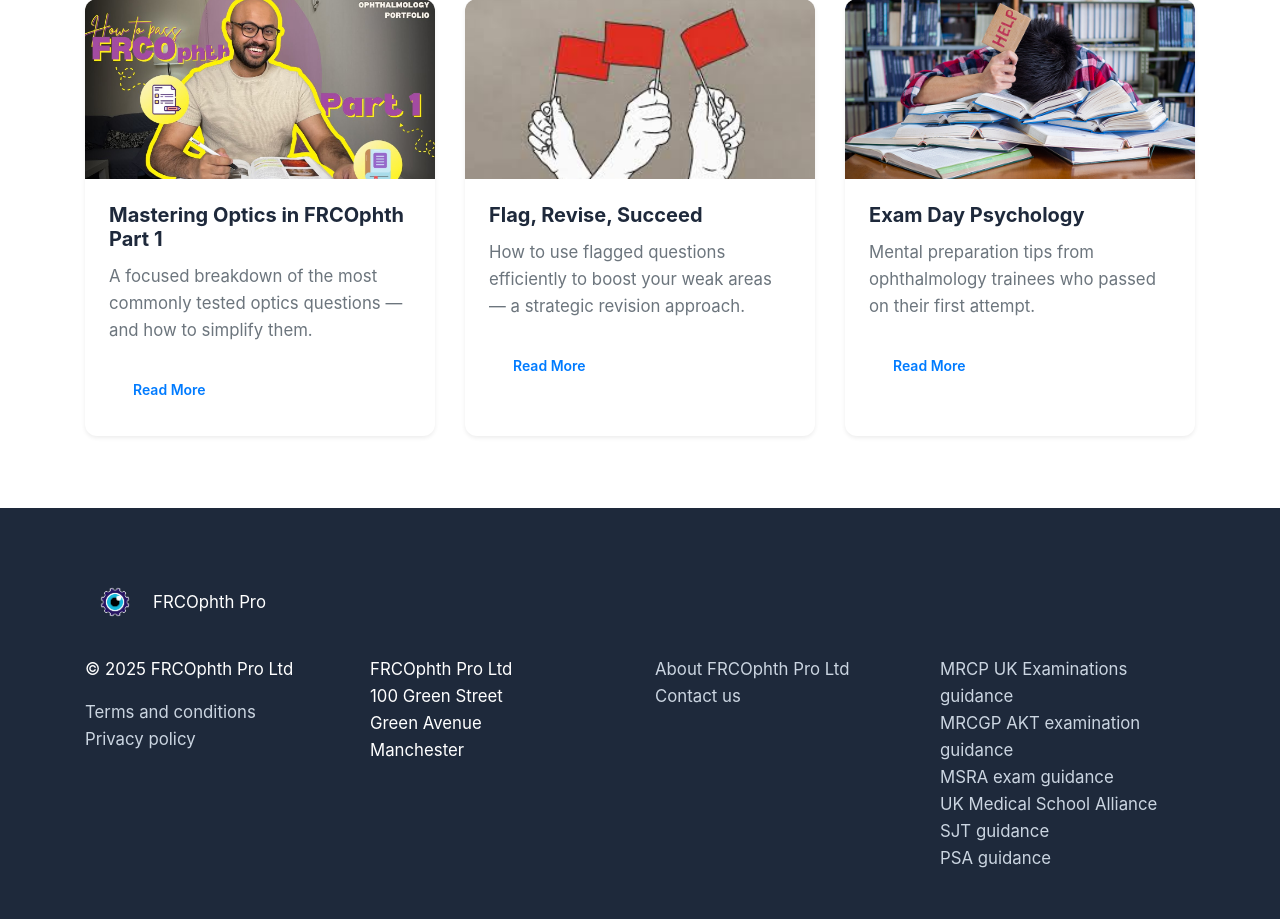
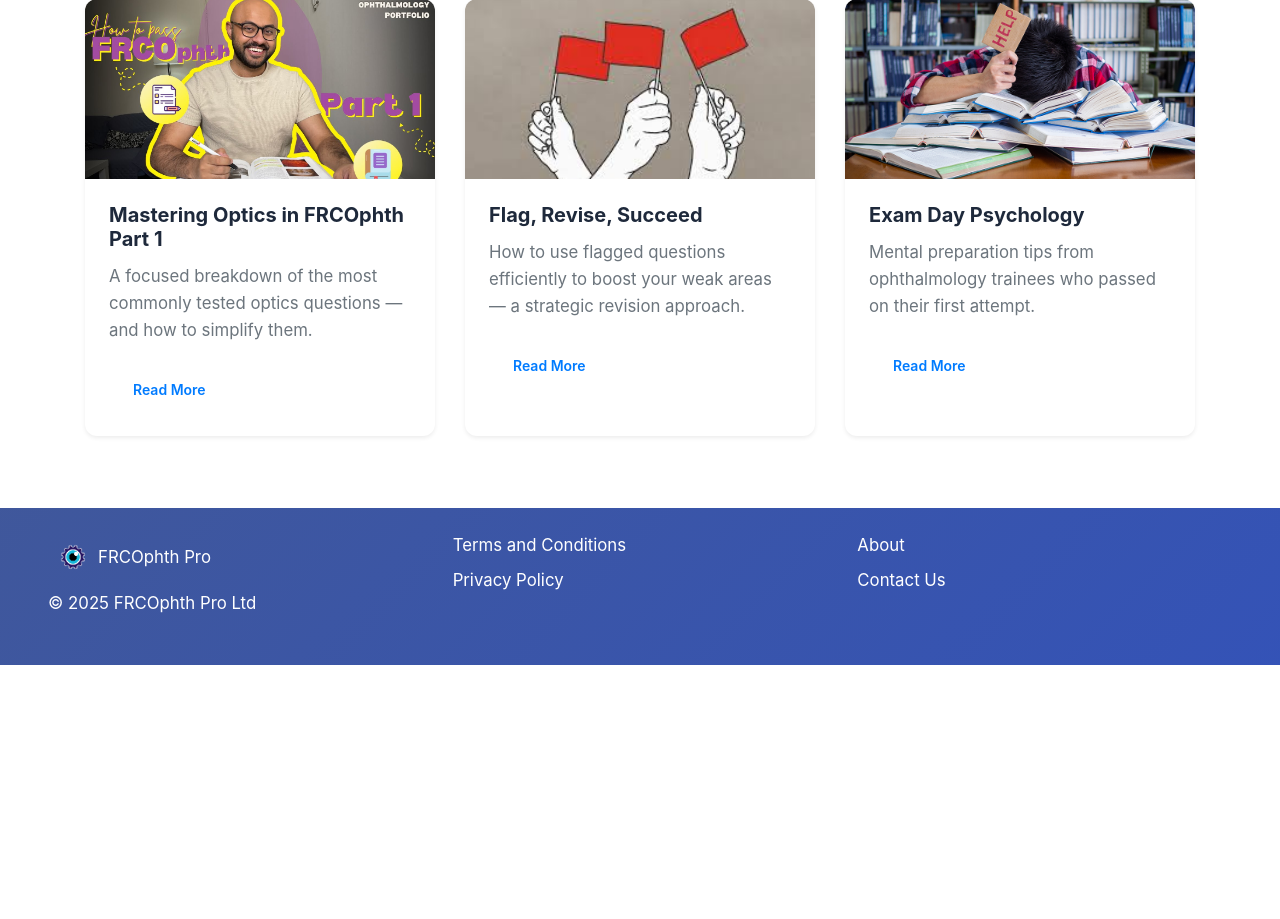
Before and after one commit to RoadtoFire/FRCOphth-Pro, a Django app: page /Quizzes/blog/ in a window 1280 px wide. Shown: the part 282-1201 px from the top of the page. After the commit the page ends 947 px from the top, so only its background shows below. Run offline with Django 5.2, Linux system fonts and the light colour scheme; some libraries are stand-ins or nearby versions.

Commit message:
Corrected footer of base.html

```diff
--- a/Quizzes/templates/Quizzes/base.html
+++ b/Quizzes/templates/Quizzes/base.html
@@ -276,6 +276,28 @@
         box-shadow: 0 0 0 3px rgba(37, 99, 235, 0.1);
       }
 
+
+      .footer-wrapper {
+        background: var(--dark);
+        color: white;
+        padding: 4rem 0 2rem;
+      }
+
+      .footer-wrapper a {
+        color: #cbd5e1;
+        transition: color 0.3s ease;
+      }
+
+      .footer-wrapper a:hover {
+        color: white;
+        text-decoration: none;
+      }
+
+      .footer-brand {
+        display: flex;
+        align-items: center;
+        margin-bottom: 1.5rem;
+      }
       .section-title {
         text-align: center;
         margin-bottom: 3rem;
@@ -440,63 +462,53 @@
       {% endblock %}
     </main>
 
-    <!-- ✅ FOOTER -->
-     <footer class="footer-wrapper">
-      <div class="container">
-        <div class="row">
-          <div class="col-md-12">
-            <div class="footer-brand">
-              <img src="{% static 'img/logo.png' %}" alt="FRCOphth Pro" style="height: 60px; width: auto;" />
-              <span class="ml-2 text-white font-semibold text-xl">FRCOphth Pro</span>
-            </div>
-          </div>
-        </div>
 
 
 
+          <!-- ✅ FOOTER -->
+          <footer class="footer-wrapper py-4" style="background: var(--gradient); color: #fff;">
+            <div class="container-fluid px-md-5">
+              <div class="row align-items-start">
+
+                <!-- 1️⃣ Logo / Brand Column -->
+                <div class="col-md-4 mb-4 d-flex flex-column align-items-start gap-2">
+                  <div class="d-flex align-items-center">
+                    <img src="{% static 'img/logo.png' %}" alt="FRCOphth Pro" style="height: 50px; width: auto;" />
+                    <span class="ms-2 fw-semibold fs-5">FRCOphth Pro</span>
+                  </div>
+                  <p class="mt-2 mb-0">&copy; 2025 FRCOphth Pro Ltd</p>
+                </div>
+
+                <!-- 2️⃣ Terms / Privacy Column -->
+                <div class="col-md-4 mb-4 d-flex flex-column align-items-start gap-2">
+                  <ul class="list-unstyled mb-0">
+                    <li class="mb-2">
+                      <a href="{% url 'Quizzes:terms' %}" class="text-white text-decoration-none">Terms and Conditions</a>
+                    </li>
+                    <li>
+                      <a href="{% url 'Quizzes:privacy' %}" class="text-white text-decoration-none">Privacy Policy</a>
+                    </li>
+                  </ul>
+                </div>
+
+                <!-- 3️⃣ About / Contact Column -->
+                <div class="col-md-4 mb-4 d-flex flex-column align-items-start gap-2">
+                  <ul class="list-unstyled mb-0">
+                    <li class="mb-2">
+                      <a href="{% url 'Quizzes:about' %}" class="text-white text-decoration-none">About</a>
+                    </li>
+                    <li>
+                      <a href="mailto:support@frcophthpro.com" class="text-white text-decoration-none">Contact Us</a>
+                    </li>
+                  </ul>
+                </div>
+
+              </div>
+            </div>
+          </footer>
 
 
 
-
-
-
-        <div class="row">
-          <div class="col-md-3">
-            <p>&copy; 2025 FRCOphth Pro Ltd</p>
-            <a target="_blank" href="{% url 'Quizzes:terms' %}">Terms and conditions</a>
-            <br>
-            <a target="_blank" href="{% url 'Quizzes:privacy' %}">Privacy policy</a>
-          </div>
-
-          <div class="col-md-3">
-            <ul class="list-unstyled">
-              <li>FRCOphth Pro Ltd</li>
-              <li>100 Green Street</li>
-              <li>Green Avenue</li>
-              <li>Manchester</li>
-            </ul>
-          </div>
-
-          <div class="col-md-3">
-            <ul class="list-unstyled">
-              <li><a href="{% url 'Quizzes:about' %}">About FRCOphth Pro Ltd</a></li>
-              <li><a href="#">Contact us</a></li>
-            </ul>
-          </div>
-
-          <div class="col-md-3">
-            <ul class="list-unstyled">
-              <li><a href="https://www.mrcpuk.org/mrcpuk-examinations">MRCP UK Examinations guidance</a></li>
-              <li><a href="http://www.rcgp.org.uk/training-exams/mrcgp-exams-overview/mrcgp-applied-knowledge-test-akt.aspx">MRCGP AKT examination guidance</a></li>
-              <li><a href="https://gprecruitment.hee.nhs.uk/Recruitment/Applicant-Guidance/MSRA">MSRA exam guidance</a></li>
-              <li><a href="https://www.medschools.ac.uk/our-work/assessment/msc-assessment-alliance">UK Medical School Alliance</a></li>
-              <li><a href="http://www.foundationprogramme.nhs.uk/content/epm-sjt">SJT guidance</a></li>
-              <li><a href="https://prescribingsafetyassessment.ac.uk/">PSA guidance</a></li>
-            </ul>
-          </div>
-        </div>
-      </div>
-    </footer>
     <!-- ✅ GLOBAL JS -->
     <script src="https://cdnjs.cloudflare.com/ajax/libs/jquery/3.6.0/jquery.min.js"></script>
     <script src="https://cdnjs.cloudflare.com/ajax/libs/twitter-bootstrap/4.5.2/js/bootstrap.min.js"></script>
```
Also changed, not shown: db.sqlite3.
